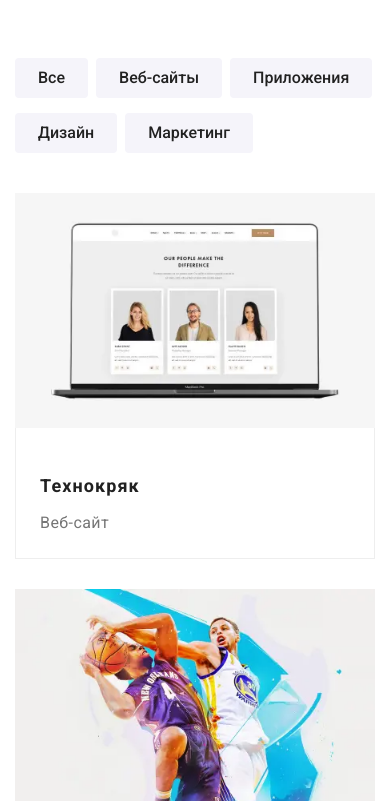
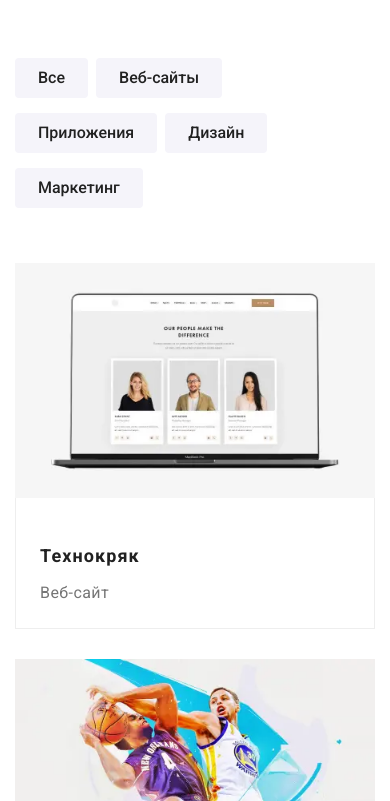
Before and after one commit to yurberz/goit-markup-hw-08, a plain HTML site: page portfolio.html in a window 390 px wide. Shown: the part 43-844 px from the top of the page. Drawn offline with Linux system fonts and the light colour scheme.

Commit message:
попытка пофиксить меню фильто страницы Портфолио

```diff
--- a/sass/components/_page-clients.scss
+++ b/sass/components/_page-clients.scss
@@ -25,7 +25,6 @@
   display: flex;
   justify-content: center;
   align-items: center;
-  // width: 170px;
   height: 90px;
   padding: 0px;
   border: 1px solid $colorIcon;
--- a/sass/components/_page-filter.scss
+++ b/sass/components/_page-filter.scss
@@ -25,7 +25,7 @@
     }
   }
 
-  @media screen and (max-width: 767px) {
+  @media screen and (min-width: 480px) and (max-width: 767px) {
     &:not(:nth-child(3n)) {
       margin-right: 8px;
     }
@@ -37,6 +37,11 @@
     &:last-child {
       margin-right: 0px;
     }
+  }
+
+  @media screen and (max-width: 480px) {
+    margin-bottom: 15px;
+    margin-right: 8px;
   }
 }
 
```
Also changed, not shown: css/main.css, css/main.min.css, 2 other files.
